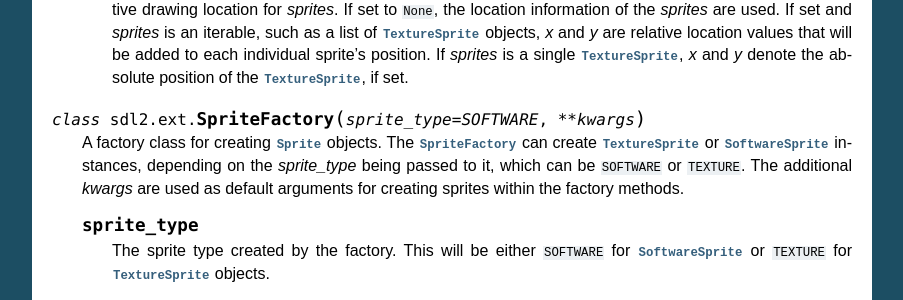
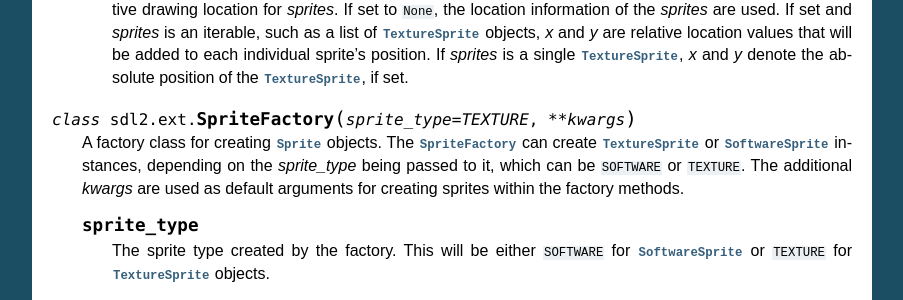
Before and after one commit to py-sdl/py-sdl2, a Sphinx documentation site: the page built from doc/modules/sdl2ext_sprite.rst, in a window 1280 px wide and 900 px high, scrolled down 2290 px. Shown: the part 150-450 px from the top of the window, without its empty margins (198-1101 px from the left). Built offline with Sphinx 7.4.7, drawn with Linux system fonts in a browser that asks for light colours.

Commit message:
Documentation fix for SpriteFactory. The default sprite_type is TEXTURE, not SOFTWARE.

```diff
--- a/doc/modules/sdl2ext_sprite.rst
+++ b/doc/modules/sdl2ext_sprite.rst
@@ -175,7 +175,7 @@ Sprite, texture and pixel surface routines
       :class:`TextureSprite`, *x* and *y* denote the absolute position of the
       :class:`TextureSprite`, if set.
 
-.. class:: SpriteFactory(sprite_type=SOFTWARE, **kwargs)
+.. class:: SpriteFactory(sprite_type=TEXTURE, **kwargs)
 
    A factory class for creating :class:`Sprite` objects. The
    :class:`SpriteFactory` can create :class:`TextureSprite` or
```
